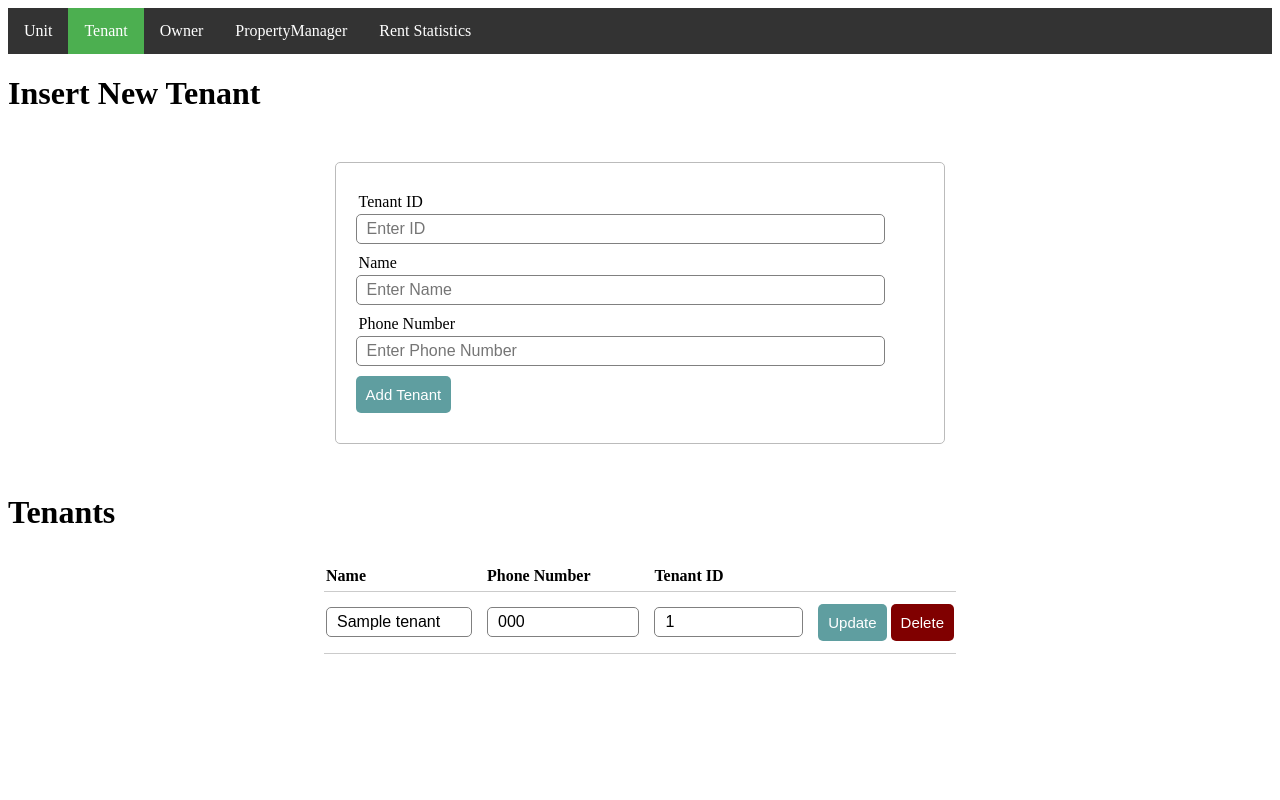
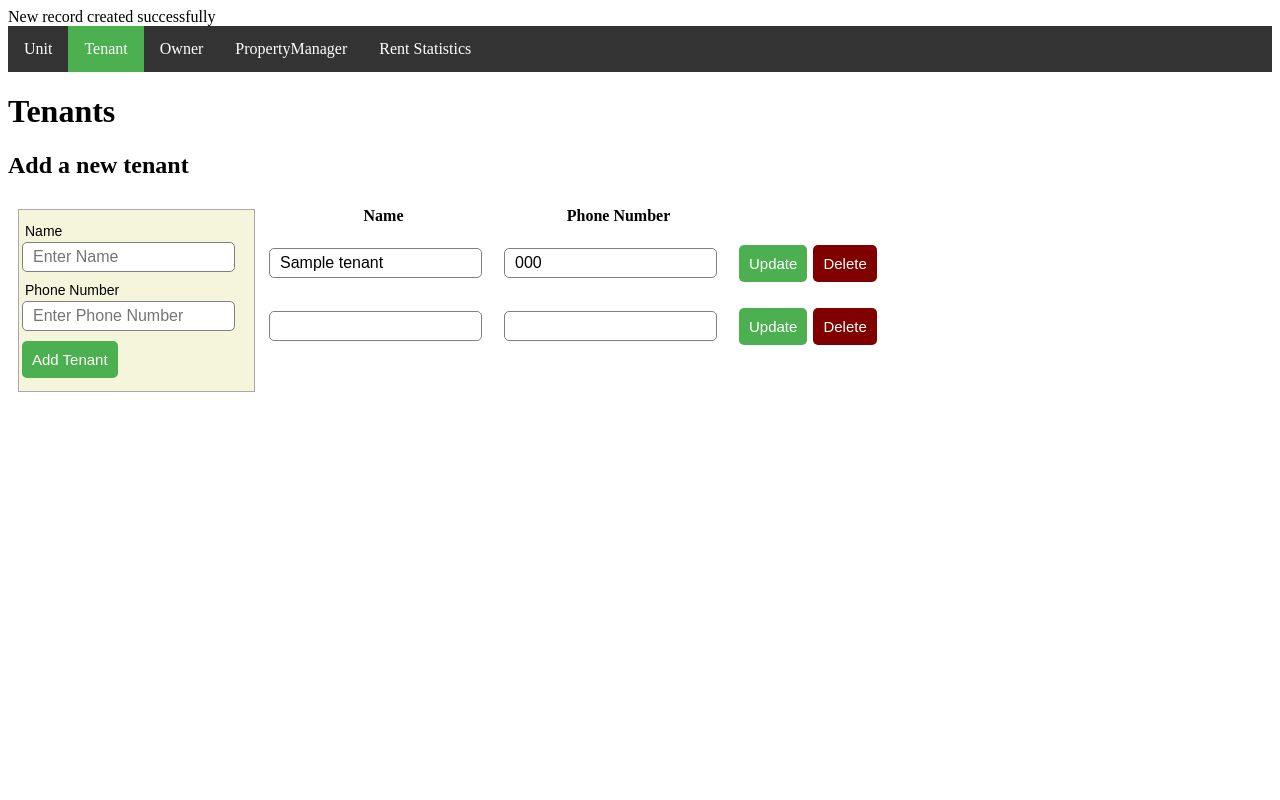
Before and after one commit to costewart/304-Project, a PHP site: page /Tenant/insert in a window 1280 px wide. Run offline with PHP 8.4, Linux system fonts and the light colour scheme; tables that the repository leaves empty hold one stand-in row (values such as "Sample post"); data that the repository does not hold is empty.

Commit message:
added autoincrement to tenant table so when you add a tenant you do not have to type in an id, also modified update and delete

```diff
--- a/app/Controller/TenantController.php
+++ b/app/Controller/TenantController.php
@@ -16,43 +16,28 @@ class TenantController extends Controller
         ]);
     }
 
-    public function action() {
+    public function insert() {
 
-        $id = $_POST["id"];
+        //$id = $_POST["tid"];
         $pname = $_POST["pname"];
         $phonenum = $_POST["phonenum"];
-        $tenants = $this->model->insertTenant($id, $pname, $phonenum);
+        $tenants = $this->model->insertTenant(NULL, $pname, $phonenum);
         $this->view('tenant/index', [
             "tenants" => $tenants
          ]);
     }
 
-    public function actionTwo() {
+    public function update() {
         $tenants = $this->model->updateTenant();
         $this->view('tenant/index', [
             "tenants" => $tenants
          ]);
     }
 
-    public function actionThree() {
+    public function delete() {
         $tenants = $this->model->deleteTenant();
         $this->view('tenant/index', [
             "tenants" => $tenants
          ]);
     }
-
-    public function chooseButton() {
-
-         if($_POST['update']) {
-            $tenants = $this->model->updateTenant();
-          } else {
-          if($_POST['delete']) {
-            $tenants = $this->model->deleteTenant();
-          }
-        }
-
-          $this->view('tenant/index', [
-            "tenants" => $tenants
-         ]);
-    }
 }
--- a/app/Model/Connection.php
+++ b/app/Model/Connection.php
@@ -7,7 +7,7 @@ class Connection
         $dbhost = "localhost";
         $dbuser = "root";
         $dbpass = "root";
-        $db = "houseHelper";
+        $db = "pms";
         $conn = new mysqli($dbhost, $dbuser,
             $dbpass, $db) or die("Connect failed: %s\n" .
             $conn->error);
--- a/app/Model/Tenant.php
+++ b/app/Model/Tenant.php
@@ -21,8 +21,8 @@ class Tenant
 
 
     public function insertTenant($id, $pname, $phonenum) {
-        $int = (int)$id;
-        $sql = "INSERT INTO Tenants (TenantID, PhoneNum, Name) VALUES ('$int', '$phonenum', '$pname')";
+        //$int = (int)$id;
+        $sql = "INSERT INTO Tenants (TenantID, PhoneNum, Name) VALUES (NULL, '$phonenum', '$pname')";
         if ($this->connection->query($sql) === TRUE) {
             echo "New record created successfully";
         } else {
@@ -36,7 +36,7 @@ class Tenant
    public function updateTenant() {
 
        // UPDATE sql string
-       $sql = "UPDATE Tenants SET Name='$_POST[pname]', PhoneNum='$_POST[phonenum]' WHERE TenantID='$_POST[id]'";
+       $sql = "UPDATE Tenants SET Name='$_POST[pname]', PhoneNum='$_POST[phonenum]' WHERE TenantID='$_POST[tid]'";
 
        if ($this->connection->query($sql) === TRUE) {
         echo "Tenant updated successfully";
@@ -51,7 +51,7 @@ class Tenant
     public function deleteTenant() {
 
         // UPDATE sql string
-        $sql = "DELETE FROM Tenants WHERE TenantID='$_POST[id]'";
+        $sql = "DELETE FROM Tenants WHERE TenantID='$_POST[tid]'";
 
         if ($this->connection->query($sql) === TRUE) {
          echo "Tenant deleted successfully";
--- a/app/View/tenant/index.php
+++ b/app/View/tenant/index.php
@@ -9,60 +9,45 @@
         <?php $activeTab = 1;
         include('../app/View/header.php');  ?>
 
-<h1>Insert New Tenant</h1>
-<form class="form-char" name="form" method="post" action="/Tenant/action">
+        <h1>Tenants</h1>
+        <h2> Add a new tenant </h2>
 
-<div class="input-group">
-<label> Tenant ID </label>
-<input type="text" name="id" placeholder="Enter ID" required />
-</div>
-
+        <form class="filter-table" name="form" method="post" action="/Tenant/insert">
             <div class="input-group">
                 <label> Name </label>
                 <input type="text" name="pname" placeholder="Enter Name" required />
             </div>
-
             <div class="input-group">
                 <label> Phone Number </label>
                 <input type="text" name="phonenum" placeholder="Enter Phone Number" required />
             </div>
-
             <div class="input-group">
                 <button class="btn-char" name="submit" type="submit">Add Tenant</button>
             </div>
         </form>
-        <h1>Tenants</h1>
-        <table class="tenant-table">
+
+        <table class="insert-table">
             <thead>
                 <tr>
                     <th>Name </th>
                     <th>Phone Number</th>
-                    <th>Tenant ID</th>
                 </tr>
             </thead>
             <tbody>
-
                 <?php
                 if (is_array($data) || is_object($data)) {
                 foreach ($data["tenants"] as $key => $tenant) {
                     echo "<tr><form method='post' >";
-
                     echo "<td><div class='input-group'><input type=text name='pname' value='".$tenant["Name"]."'</div></td>";
                     echo "<td><div class='input-group'><input type=text name='phonenum' value='".$tenant['PhoneNum']."'</div></td>";
-                    echo "<td><div class='input-group'><input type=text name='id' value='".$tenant['TenantID']."'</div></td>";
-                   // echo "<input type=hidden name=tid value='".$tenant['TenantID']."'>";
-
-                    echo "<td><div class='input-group'><button formaction='/Tenant/actionTwo' class='btn-char' name='update' type=submit>Update</button></div></td>";
-                    echo "<td><div class='input-group'><button formaction='/Tenant/actionThree' class='del_btn' name='delete' type=submit>Delete</button></div></td>";
+                    echo "<input type=hidden name=tid value='".$tenant['TenantID']."'>";
+                    echo "<td><div class='input-group'><button formaction='/Tenant/update' class='btn-char' name='update' type=submit>Update</button></div></td>";
+                    echo "<td><div class='input-group'><button formaction='/Tenant/delete' class='del_btn' name='delete' type=submit>Delete</button></div></td>";
                     echo "</form></tr>";
                     }
                 }
                 ?>
-
             </tbody>
         </table>
-
-
-
     </body>
 </html>
--- a/public/css/style.css
+++ b/public/css/style.css
@@ -3,9 +3,11 @@
 }
 .tenant-table{
     width: 50%;
-    margin: 30px auto;
     border-collapse: collapse;
     text-align: left;
+    border: 1px solid darkgray;
+    margin: 10px;
+    padding: 3px;
 }
 tr {
     border-bottom: 1px solid #cbcbcb;
@@ -48,14 +50,14 @@ tr:hover {
     padding: 10px;
     font-size: 15px;
     color: white;
-    background: #5F9EA0;
+    background: #4CAF50;
     border: none;
     border-radius: 5px;
 }
 .edit_btn {
     text-decoration: none;
     padding: 2px 5px;
-    background: #2E8B57;
+    background: #4CAF50;
     color: white;
     border-radius: 3px;
 }
@@ -73,9 +75,9 @@ tr:hover {
     margin: 30px auto;
     padding: 10px;
     border-radius: 5px;
-    color: #3c763d;
+    color: #4CAF50;
     background: #dff0d8;
-    border: 1px solid #3c763d;
+    border: 1px solid #4CAF50;
     width: 50%;
     text-align: center;
 }
--- a/sql_scripts/create.sql
+++ b/sql_scripts/create.sql
@@ -16,7 +16,7 @@ CREATE TABLE Owners (
     PRIMARY KEY (OwnerID) );
 
 CREATE TABLE Tenants (
-    TenantID int,
+    TenantID int AUTO_INCREMENT,
     PhoneNum Varchar(30),
     Name Varchar(30),
     PRIMARY KEY (TenantID) );
```
Also changed, not shown: sql_scripts/insert.sql (+15 -15 lines). Lines whose indentation alone changed are shown as unchanged.
